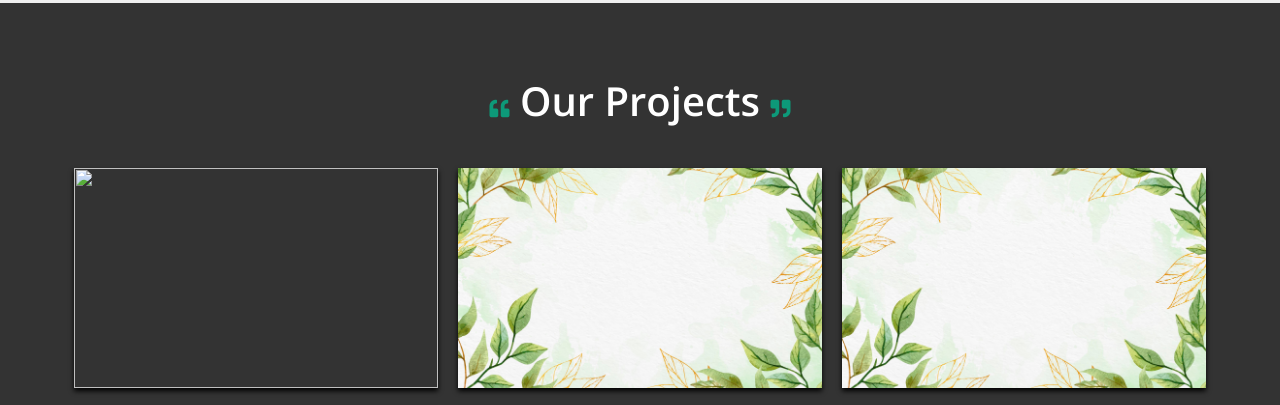
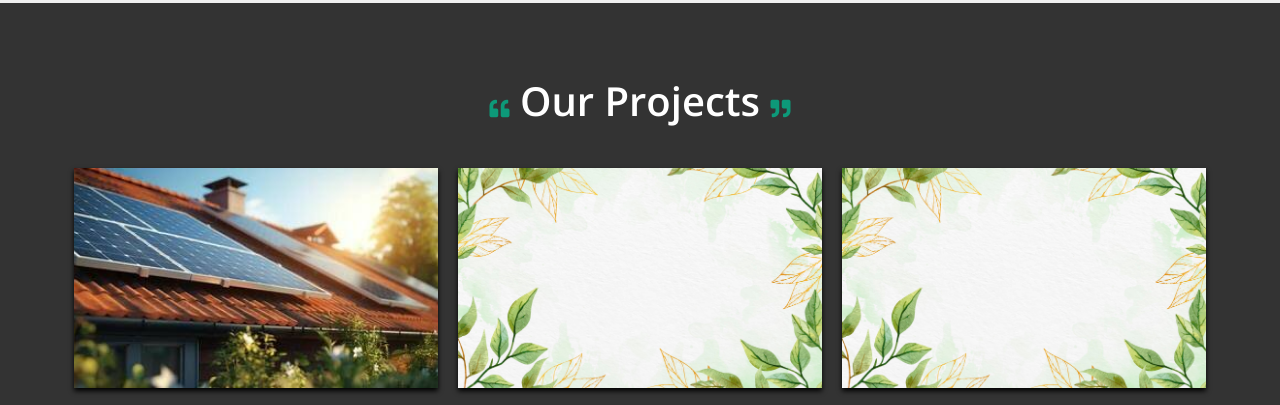
Before and after one commit to Chetan-Sharma001/OnePlanet, a plain HTML site: page index.html in a window 1280 px wide. Shown: the part 2376-2781 px from the top of the page. Drawn offline with nearby package versions, Linux system fonts and the light colour scheme; files whose address does not match are found by name.

Commit message:
Update index.html

```diff
--- a/index.html
+++ b/index.html
@@ -171,7 +171,7 @@
 <div class="box-container">
 
     <div class="box">
-        <img src="img1.jpeg" alt="">
+        <img src="img1.jpg" alt="">
         <div class="icons">
             <a style="--i:1;" href="#" class="fas fa-heart"></a>
             <a style="--i:2;" href="#" class="fas fa-share"></a>
```
